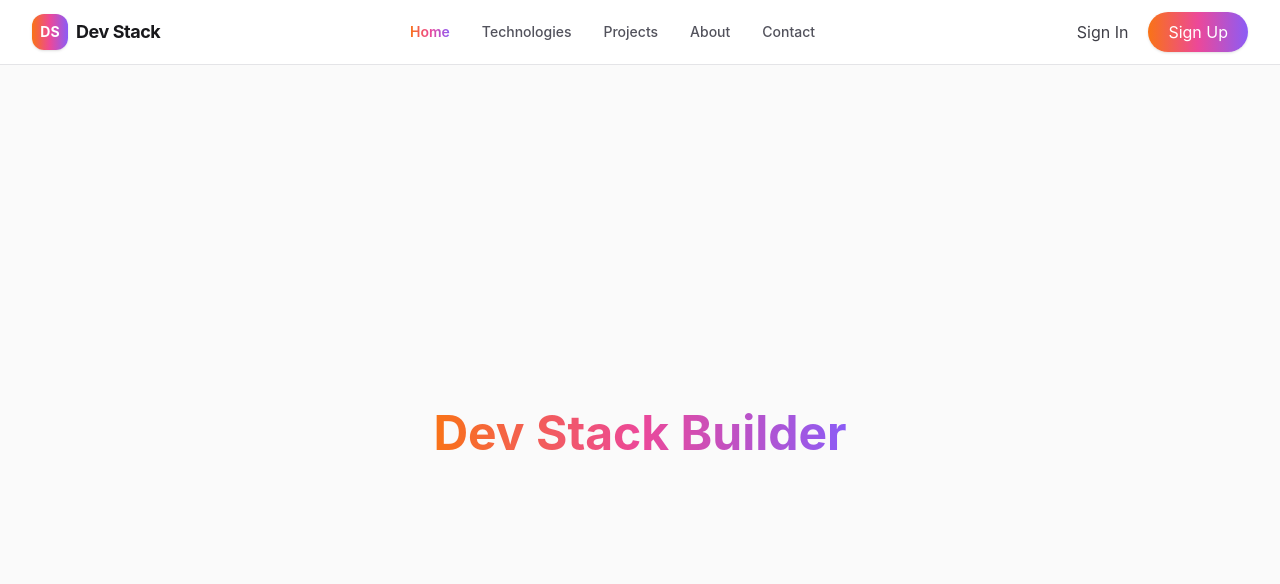
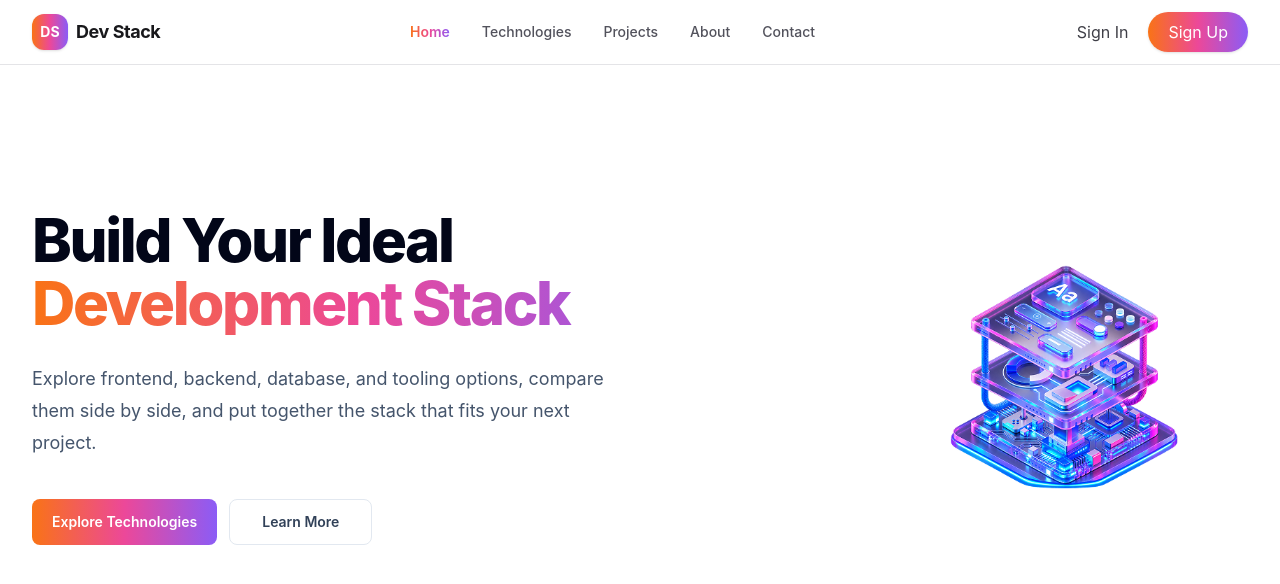
Before and after one commit to rownak2385/ph-b14-assignment5, a React (Vite) app in the folder B14-A05-DevStack/: page / in a window 1280 px wide. Shown: the top 584 px of the page. Built offline with nearby package versions, Linux system fonts and the light colour scheme.

Commit message:
Implement hero section with provided branding assets

```diff
--- a/B14-A05-DevStack/src/App.jsx
+++ b/B14-A05-DevStack/src/App.jsx
@@ -1,13 +1,12 @@
 import Navbar from './components/Navbar.jsx'
+import Hero from './components/Hero.jsx'
 
 function App() {
   return (
     <div className="min-h-screen">
       <Navbar />
-      <main id="home" className="grid min-h-[calc(100vh-4rem)] place-items-center px-6">
-        <h1 className="brand-gradient-text text-center text-4xl font-bold sm:text-5xl">
-          Dev Stack Builder
-        </h1>
+      <main>
+        <Hero />
       </main>
     </div>
   )
--- /dev/null
+++ b/B14-A05-DevStack/src/components/Hero.jsx
@@ -0,0 +1,46 @@
+import heroImage from '../../assets/banner-stack.png'
+
+function Hero() {
+  return (
+    <section id="home" className="bg-white">
+      <div className="mx-auto grid max-w-7xl items-center gap-12 px-6 py-16 sm:py-20 lg:grid-cols-[1.15fr_0.85fr] lg:gap-16 lg:px-8 lg:py-32">
+        <div className="max-w-2xl">
+          <h1 className="text-5xl font-extrabold leading-[1.05] tracking-[-0.04em] text-slate-950 sm:text-6xl">
+            <span className="block">Build Your Ideal</span>
+            <span className="brand-gradient-text block">Development Stack</span>
+          </h1>
+
+          <p className="mt-7 max-w-xl text-base leading-7 text-slate-600 sm:text-lg sm:leading-8">
+            Explore frontend, backend, database, and tooling options, compare them side by side,
+            and put together the stack that fits your next project.
+          </p>
+
+          <div className="mt-10 flex flex-col gap-3 sm:flex-row">
+            <a
+              href="#technologies"
+              className="brand-gradient-bg inline-flex min-h-11 items-center justify-center rounded-lg px-5 py-3 text-sm font-semibold text-white transition-opacity hover:opacity-90 focus-visible:outline-2 focus-visible:outline-offset-2 focus-visible:outline-violet-600"
+            >
+              Explore Technologies
+            </a>
+            <a
+              href="#about"
+              className="inline-flex min-h-11 items-center justify-center rounded-lg border border-slate-200 bg-white px-8 py-3 text-sm font-semibold text-slate-700 transition-colors hover:border-slate-300 hover:bg-slate-50 focus-visible:outline-2 focus-visible:outline-offset-2 focus-visible:outline-slate-700"
+            >
+              Learn More
+            </a>
+          </div>
+        </div>
+
+        <div className="flex justify-center lg:justify-end">
+          <img
+            src={heroImage}
+            alt="A colorful layered visualization of a development technology stack"
+            className="h-auto w-full max-w-sm lg:max-w-[23rem]"
+          />
+        </div>
+      </div>
+    </section>
+  )
+}
+
+export default Hero
```
